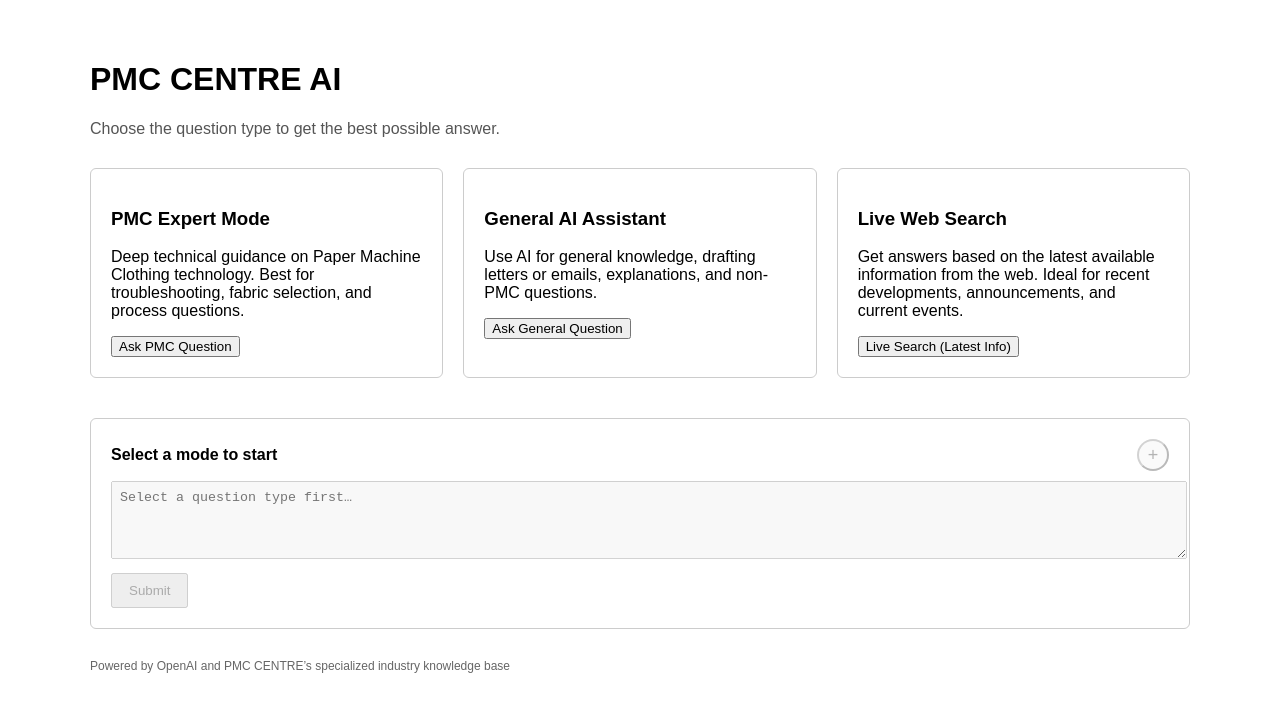
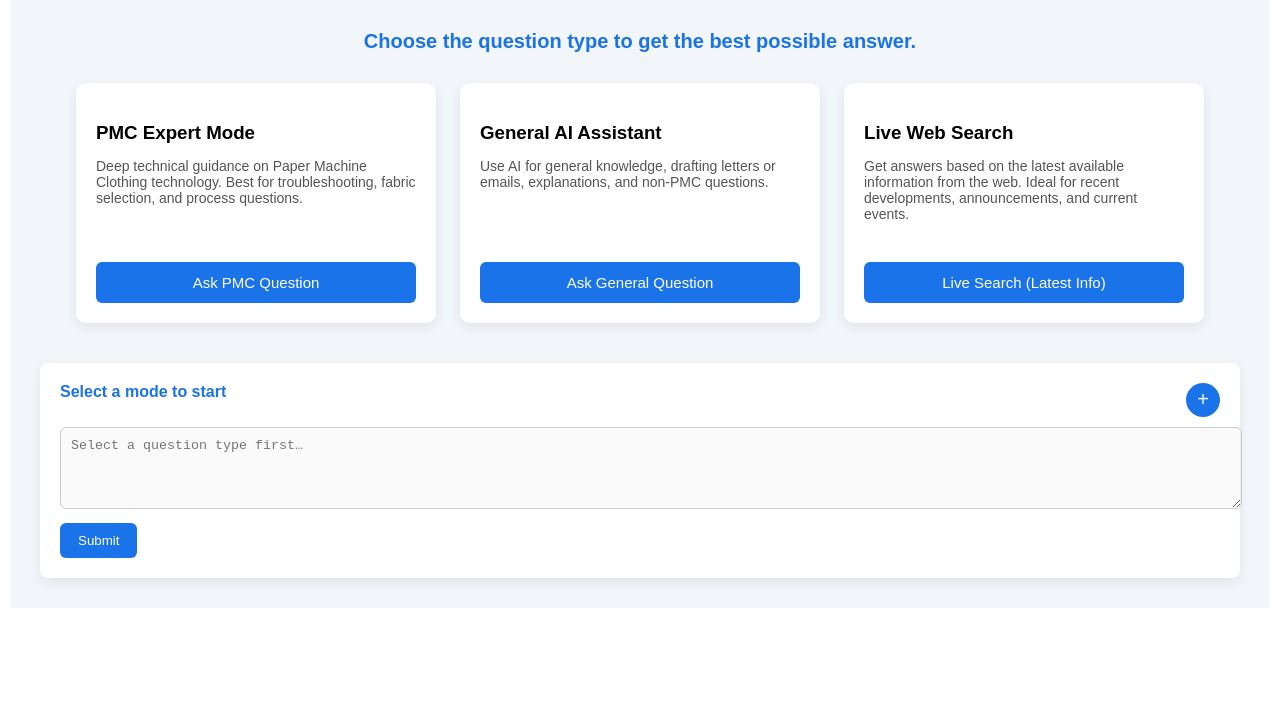
Before and after one commit to support231/pmc-centre-ai-clean-ui, a Next.js app: page / in a window 1280 px wide. Shown: the top 712 px of the page. Built offline with nearby package versions, Linux system fonts and the light colour scheme.

Commit message:
Refactor page.tsx for readability and styling
Refactor code for better readability and maintainability. Simplified JSON body creation and improved styling for various components.

```diff
--- a/app/page.tsx
+++ b/app/page.tsx
@@ -24,10 +24,7 @@
         {
           method: "POST",
           headers: { "Content-Type": "application/json" },
-          body: JSON.stringify({
-            question,
-            mode,
-          }),
+          body: JSON.stringify({ question, mode }),
         }
       );
 
@@ -41,115 +38,110 @@
   }
 
   function placeholderText() {
-    if (mode === "PMC") {
+    if (mode === "PMC")
       return "Ask a Paper Machine Clothing question (forming, felt, dryer fabrics)…";
-    }
-    if (mode === "GENERAL") {
+    if (mode === "GENERAL")
       return "Ask a general question (draft email, explain concept, GK)…";
-    }
-    if (mode === "LIVE") {
-      return "Ask for latest developments, current events, or recent announcements…";
-    }
+    if (mode === "LIVE")
+      return "Ask about latest developments, announcements, or current events…";
     return "Select a question type first…";
   }
 
   function copyAnswer() {
     navigator.clipboard.writeText(answer);
-    alert("Answer copied to clipboard");
+    alert("Answer copied");
   }
 
   return (
-    <main style={{ padding: 40, maxWidth: 1100, margin: "0 auto" }}>
-      {/* HEADER */}
-      <h1>PMC CENTRE AI</h1>
-      <p style={{ marginTop: 8, color: "#555" }}>
+    <main
+      style={{
+        padding: 30,
+        maxWidth: 1200,
+        margin: "0 auto",
+        background: "#f2f6fb",
+      }}
+    >
+      {/* CENTERED INSTRUCTION */}
+      <div
+        style={{
+          textAlign: "center",
+          fontSize: 20,
+          fontWeight: 600,
+          marginBottom: 30,
+          color: "#1a73e8",
+        }}
+      >
         Choose the question type to get the best possible answer.
-      </p>
+      </div>
 
-      {/* MODE BLOCKS */}
+      {/* MODE CARDS */}
       <div
         style={{
           display: "flex",
-          gap: 20,
-          marginTop: 30,
+          gap: 24,
+          justifyContent: "center",
           flexWrap: "wrap",
         }}
       >
-        {/* PMC MODE */}
-        <div style={cardStyle(mode === "PMC")}>
-          <h3>PMC Expert Mode</h3>
-          <p>
-            Deep technical guidance on Paper Machine Clothing technology.
-            Best for troubleshooting, fabric selection, and process questions.
-          </p>
-          <button onClick={() => setMode("PMC")} disabled={loading}>
-            Ask PMC Question
-          </button>
-        </div>
+        {modeCard(
+          "PMC Expert Mode",
+          "Deep technical guidance on Paper Machine Clothing technology. Best for troubleshooting, fabric selection, and process questions.",
+          "Ask PMC Question",
+          "PMC",
+          mode,
+          setMode
+        )}
 
-        {/* GENERAL MODE */}
-        <div style={cardStyle(mode === "GENERAL")}>
-          <h3>General AI Assistant</h3>
-          <p>
-            Use AI for general knowledge, drafting letters or emails,
-            explanations, and non-PMC questions.
-          </p>
-          <button onClick={() => setMode("GENERAL")} disabled={loading}>
-            Ask General Question
-          </button>
-        </div>
+        {modeCard(
+          "General AI Assistant",
+          "Use AI for general knowledge, drafting letters or emails, explanations, and non-PMC questions.",
+          "Ask General Question",
+          "GENERAL",
+          mode,
+          setMode
+        )}
 
-        {/* LIVE MODE */}
-        <div style={cardStyle(mode === "LIVE")}>
-          <h3>Live Web Search</h3>
-          <p>
-            Get answers based on the latest available information from the web.
-            Ideal for recent developments, announcements, and current events.
-          </p>
-          <button onClick={() => setMode("LIVE")} disabled={loading}>
-            Live Search (Latest Info)
-          </button>
-        </div>
+        {modeCard(
+          "Live Web Search",
+          "Get answers based on the latest available information from the web. Ideal for recent developments, announcements, and current events.",
+          "Live Search (Latest Info)",
+          "LIVE",
+          mode,
+          setMode
+        )}
       </div>
 
       {/* CHAT AREA */}
       <div
         style={{
           marginTop: 40,
+          background: "#ffffff",
           padding: 20,
-          border: "1px solid #ccc",
-          borderRadius: 6,
+          borderRadius: 8,
+          boxShadow: "0 4px 12px rgba(0,0,0,0.08)",
         }}
       >
-        {/* CHAT TOOLBAR */}
+        {/* TOOLBAR */}
         <div
           style={{
             display: "flex",
             justifyContent: "space-between",
-            alignItems: "center",
             marginBottom: 10,
           }}
         >
-          <strong>
+          <strong style={{ color: "#1a73e8" }}>
             {mode ? `Mode: ${mode}` : "Select a mode to start"}
           </strong>
 
-          {/* FILE UPLOAD */}
-          <div>
           <button
             onClick={() => fileInputRef.current?.click()}
             disabled={!mode || loading}
-              title="Upload file (demo)"
-              style={{
-                width: 32,
-                height: 32,
-                borderRadius: "50%",
-                fontSize: 18,
-                cursor: "pointer",
-              }}
+            title="Upload file"
+            style={uploadBtn}
           >
             +
           </button>
+
           <input
             type="file"
             ref={fileInputRef}
@@ -159,39 +151,28 @@
             }
           />
         </div>
-        </div>
 
-        {/* QUESTION INPUT */}
         <textarea
           rows={4}
-          style={{ width: "100%", padding: 8 }}
+          style={textareaStyle}
           placeholder={placeholderText()}
           value={question}
           disabled={!mode || loading}
           onChange={(e) => setQuestion(e.target.value)}
         />
 
-        {/* SUBMIT */}
         <div style={{ marginTop: 10 }}>
           <button
             onClick={ask}
             disabled={!mode || !question.trim() || loading}
-            style={{ padding: "8px 16px" }}
+            style={submitBtn}
           >
             {loading ? "Thinking…" : "Submit"}
           </button>
         </div>
 
-        {/* ANSWER */}
         {answer && (
-          <div
-            style={{
-              marginTop: 20,
-              padding: 15,
-              borderTop: "1px solid #ddd",
-              whiteSpace: "pre-wrap",
-            }}
-          >
+          <div style={{ marginTop: 20 }}>
             <div
               style={{
                 display: "flex",
@@ -202,27 +183,87 @@
               <strong>Answer</strong>
               <button onClick={copyAnswer}>Copy</button>
             </div>
+            <div
+              style={{
+                whiteSpace: "pre-wrap",
+                background: "#f7f9fc",
+                padding: 12,
+                borderRadius: 6,
+              }}
+            >
               {answer}
+            </div>
           </div>
         )}
       </div>
-
-      {/* FOOTER */}
-      <p style={{ marginTop: 30, fontSize: 12, color: "#666" }}>
-        Powered by OpenAI and PMC CENTRE’s specialized industry knowledge base
-      </p>
     </main>
   );
 }
 
-/* ---------- STYLES ---------- */
+/* ---------- HELPERS ---------- */
 
-function cardStyle(active: boolean): React.CSSProperties {
-  return {
-    flex: "1 1 300px",
+function modeCard(
+  title: string,
+  text: string,
+  btn: string,
+  value: Mode,
+  active: Mode,
+  setMode: (m: Mode) => void
+) {
+  return (
+    <div
+      style={{
+        width: 320,
         padding: 20,
+        borderRadius: 10,
+        background: active === value ? "#e8f0fe" : "#ffffff",
+        boxShadow: "0 4px 12px rgba(0,0,0,0.08)",
+      }}
+    >
+      <h3 style={{ marginBottom: 10 }}>{title}</h3>
+      <p style={{ fontSize: 14, color: "#555", minHeight: 90 }}>{text}</p>
+      <button
+        onClick={() => setMode(value)}
+        style={{
+          width: "100%",
+          padding: "12px 0",
+          background: "#1a73e8",
+          color: "#fff",
+          border: "none",
+          borderRadius: 6,
+          fontSize: 15,
+          cursor: "pointer",
+        }}
+      >
+        {btn}
+      </button>
+    </div>
+  );
+}
+
+const textareaStyle = {
+  width: "100%",
+  padding: 10,
+  borderRadius: 6,
   border: "1px solid #ccc",
+};
+
+const submitBtn = {
+  padding: "10px 18px",
+  background: "#1a73e8",
+  color: "#fff",
+  border: "none",
   borderRadius: 6,
-    backgroundColor: active ? "#f2f2f2" : "#fff",
+  cursor: "pointer",
 };
-}
+
+const uploadBtn = {
+  width: 34,
+  height: 34,
+  borderRadius: "50%",
+  background: "#1a73e8",
+  color: "#fff",
+  border: "none",
+  fontSize: 20,
+  cursor: "pointer",
+};
```
Lines whose indentation alone changed are shown as unchanged.
